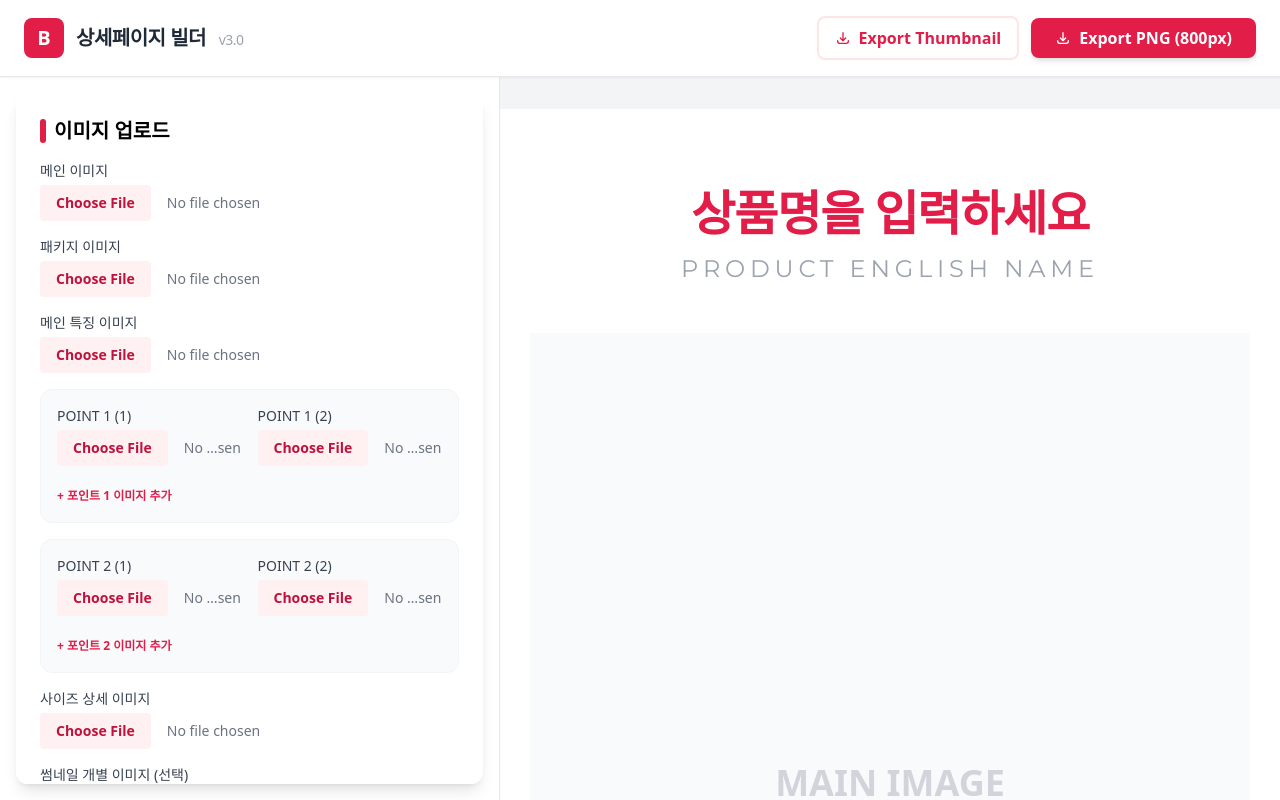
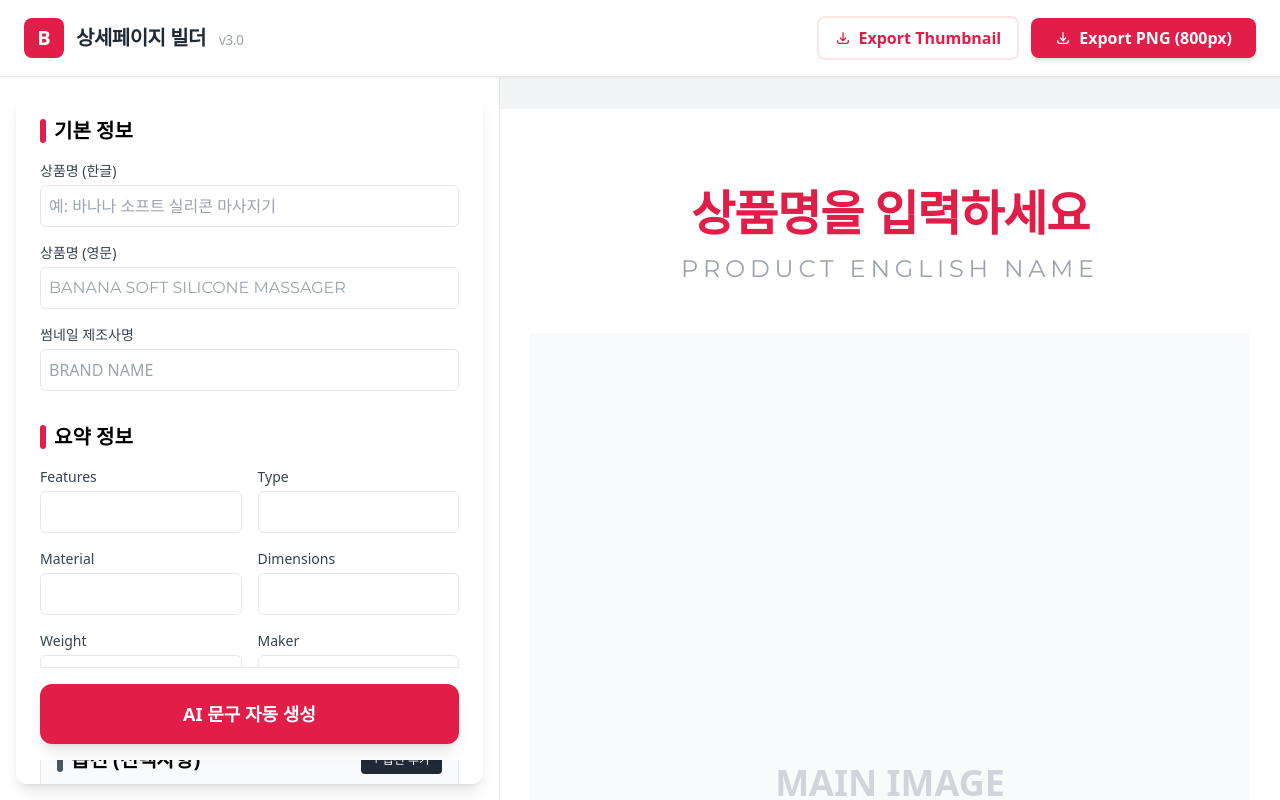
Before and after one commit to papa6229-beep/detail-page-builder, a React (Vite) app: page / in a window 1280 px wide. Built offline with nearby package versions, Linux system fonts and the light colour scheme; a web font is replaced by a local one.

Commit message:
feat: Refactor Editor component for clarity
Improves the `Editor` component by removing commented-out code and redundant imports, and adds clearer naming for state variables related to expanded sections. This enhances code readability and maintainability.

```diff
--- a/components/Editor.tsx
+++ b/components/Editor.tsx
@@ -1,6 +1,4 @@
-// components/Editor.tsx
-
-import React, { useState } from 'react'; // useState 추가
+import React, { useState } from 'react';
 import { ProductData, ImageType, SummaryInfo, OptionItem } from '../types';
 import { COLOR_PRESETS } from '../constants';
 
@@ -12,7 +10,6 @@ interface EditorProps {
 }
 
 const Editor: React.FC<EditorProps> = ({ data, onChange, onGenerateAI, isLoading }) => {
-  // ▼▼▼ [추가] 확장 섹션 열림/닫힘 상태 관리
   const [showP1Ext, setShowP1Ext] = useState(false);
   const [showP2Ext, setShowP2Ext] = useState(false);
 
@@ -40,21 +37,26 @@ const Editor: React.FC<EditorProps> = ({ data, onChange, onGenerateAI, isLoading
     }
   };
 
-  // 옵션 핸들러들 (기존 유지)
   const addOption = () => {
     const newOption: OptionItem = { id: Date.now().toString(), name: '', image: null };
     onChange({ ...data, options: [...data.options, newOption] });
   };
+
   const removeOption = (id: string) => {
     onChange({ ...data, options: data.options.filter(opt => opt.id !== id) });
   };
+
   const updateOptionName = (id: string, name: string) => {
     onChange({ ...data, options: data.options.map(opt => opt.id === id ? { ...opt, name } : opt) });
   };
+
   const updateOptionImage = (id: string, file: File) => {
     const reader = new FileReader();
     reader.onloadend = () => {
-      onChange({ ...data, options: data.options.map(opt => opt.id === id ? { ...opt, image: reader.result as string } : opt) });
+      onChange({
+        ...data,
+        options: data.options.map(opt => opt.id === id ? { ...opt, image: reader.result as string } : opt)
+      });
     };
     reader.readAsDataURL(file);
   };
@@ -76,10 +78,82 @@ const Editor: React.FC<EditorProps> = ({ data, onChange, onGenerateAI, isLoading
 
   return (
     <div className="bg-white rounded-xl shadow-lg p-6 h-full overflow-y-auto space-y-8">
-      {/* 1. 기본 정보 & 2. 요약 정보 & 3. 옵션 정보 (기존 유지) */}
-      {/* ... 리더님 기존 코드와 동일 ... */}
+      {/* 1. 기본 정보 (복구 완료!) */}
+      <section>
+        <h2 className="text-xl font-bold mb-4 flex items-center gap-2">
+          <span className="w-1.5 h-6 bg-rose-600 rounded-full"></span>
+          기본 정보
+        </h2>
+        <div className="grid grid-cols-2 gap-4">
+          <div className="col-span-2">
+            <label className="block text-sm font-medium text-gray-700 mb-1">상품명 (한글)</label>
+            <input type="text" name="productNameKr" value={data.productNameKr} onChange={handleInputChange} className="w-full p-2 border rounded-md focus:ring-2 focus:ring-rose-500 outline-none" placeholder="예: 바나나 소프트 실리콘 마사지기" />
+          </div>
+          <div className="col-span-2">
+            <label className="block text-sm font-medium text-gray-700 mb-1">상품명 (영문)</label>
+            <input type="text" name="productNameEn" value={data.productNameEn} onChange={handleInputChange} className="w-full p-2 border rounded-md focus:ring-2 focus:ring-rose-500 outline-none font-montserrat" placeholder="BANANA SOFT SILICONE MASSAGER" />
+          </div>
+          <div className="col-span-2">
+            <label className="block text-sm font-medium text-gray-700 mb-1">썸네일 제조사명</label>
+            <input type="text" name="brandName" value={data.brandName} onChange={handleInputChange} className="w-full p-2 border rounded-md focus:ring-2 focus:ring-rose-500 outline-none" placeholder="BRAND NAME" />
+          </div>
+        </div>
+      </section>
 
-      {/* 4. 이미지 업로드 섹션 수정 */}
+      {/* 2. 요약 정보 (복구 완료!) */}
+      <section>
+        <h2 className="text-xl font-bold mb-4 flex items-center gap-2">
+          <span className="w-1.5 h-6 bg-rose-600 rounded-full"></span>
+          요약 정보
+        </h2>
+        <div className="grid grid-cols-2 gap-4">
+          {(['features', 'type', 'material', 'dimensions', 'weight', 'maker'] as const).map((key) => (
+            <div key={key}>
+              <label className="block text-sm font-medium text-gray-700 mb-1 capitalize">{key}</label>
+              <input type="text" name={`summary_${key}`} value={data.summaryInfo[key]} onChange={handleInputChange} className="w-full p-2 border rounded-md focus:ring-2 focus:ring-rose-500 outline-none" />
+            </div>
+          ))}
+        </div>
+      </section>
+
+      {/* 3. 옵션 정보 (복구 완료!) */}
+      <section className="bg-gray-50 p-4 rounded-xl border border-gray-200">
+        <div className="flex items-center justify-between mb-4">
+          <h2 className="text-xl font-bold flex items-center gap-2">
+            <span className="w-1.5 h-6 bg-gray-600 rounded-full"></span>
+            옵션 (선택사항)
+          </h2>
+          <button onClick={addOption} className="text-xs bg-gray-800 text-white px-3 py-1.5 rounded hover:bg-black transition-colors">
+            + 옵션 추가
+          </button>
+        </div>
+        {data.options.length === 0 ? (
+           <p className="text-sm text-gray-400 text-center py-4">등록된 옵션이 없습니다.</p>
+        ) : (
+          <div className="space-y-4">
+            {data.options.map((opt, idx) => (
+              <div key={opt.id} className="bg-white p-3 rounded-lg border shadow-sm relative">
+                <button onClick={() => removeOption(opt.id)} className="absolute top-2 right-2 text-gray-400 hover:text-red-500">
+                  <svg className="w-5 h-5" fill="none" stroke="currentColor" viewBox="0 0 24 24"><path strokeLinecap="round" strokeLinejoin="round" strokeWidth="2" d="M6 18L18 6M6 6l12 12" /></svg>
+                </button>
+                <div className="mb-2">
+                  <label className="block text-xs font-bold text-gray-500 mb-1">옵션명 #{idx + 1}</label>
+                  <input type="text" value={opt.name} onChange={(e) => updateOptionName(opt.id, e.target.value)} className="w-full p-2 border rounded text-sm" placeholder="예: 블랙 / 핑크" />
+                </div>
+                <div>
+                   <label className="block text-xs font-bold text-gray-500 mb-1">옵션 이미지</label>
+                   <div className="flex items-center gap-2">
+                     <input type="file" accept="image/*" onChange={(e) => e.target.files?.[0] && updateOptionImage(opt.id, e.target.files[0])} className="text-xs w-full" />
+                     {opt.image && <img src={opt.image} className="w-8 h-8 rounded border object-cover" />}
+                   </div>
+                </div>
+              </div>
+            ))}
+          </div>
+        )}
+      </section>
+
+      {/* 4. 이미지 업로드 (확장 기능 포함) */}
       <section>
         <h2 className="text-xl font-bold mb-4 flex items-center gap-2">
           <span className="w-1.5 h-6 bg-rose-600 rounded-full"></span>
@@ -89,14 +163,13 @@ const Editor: React.FC<EditorProps> = ({ data, onChange, onGenerateAI, isLoading
         <ImageInput label="패키지 이미지" type={ImageType.PACKAGE} />
         <ImageInput label="메인 특징 이미지" type={ImageType.FEATURE} />
 
-        {/* POINT 1 확장형 이미지 UI */}
         <div className="p-4 bg-gray-50 rounded-xl mb-4 border border-gray-100">
           <div className="grid grid-cols-2 gap-4">
             <ImageInput label="POINT 1 (1)" type={ImageType.POINT1_1} />
             <ImageInput label="POINT 1 (2)" type={ImageType.POINT1_2} />
           </div>
           {!showP1Ext ? (
-            <button onClick={() => setShowP1Ext(true)} className="text-xs text-rose-600 font-bold hover:underline">+ 포인트 1 이미지 추가</button>
+            <button onClick={() => setShowP1Ext(true)} className="text-xs text-rose-600 font-bold hover:underline">+ 포인트 1 이미지/설명 추가</button>
           ) : (
             <div className="mt-2 pt-4 border-t border-dashed border-gray-200">
               <ImageInput label="POINT 1 (3) - 선택" type={ImageType.POINT1_3} />
@@ -105,14 +178,13 @@ const Editor: React.FC<EditorProps> = ({ data, onChange, onGenerateAI, isLoading
           )}
         </div>
 
-        {/* POINT 2 확장형 이미지 UI */}
         <div className="p-4 bg-gray-50 rounded-xl mb-4 border border-gray-100">
           <div className="grid grid-cols-2 gap-4">
             <ImageInput label="POINT 2 (1)" type={ImageType.POINT2_1} />
             <ImageInput label="POINT 2 (2)" type={ImageType.POINT2_2} />
           </div>
           {!showP2Ext ? (
-            <button onClick={() => setShowP2Ext(true)} className="text-xs text-rose-600 font-bold hover:underline">+ 포인트 2 이미지 추가</button>
+            <button onClick={() => setShowP2Ext(true)} className="text-xs text-rose-600 font-bold hover:underline">+ 포인트 2 이미지/설명 추가</button>
           ) : (
             <div className="mt-2 pt-4 border-t border-dashed border-gray-200">
               <ImageInput label="POINT 2 (3) - 선택" type={ImageType.POINT2_3} />
@@ -125,9 +197,28 @@ const Editor: React.FC<EditorProps> = ({ data, onChange, onGenerateAI, isLoading
         <ImageInput label="썸네일 개별 이미지 (선택)" type={ImageType.THUMBNAIL} />
       </section>
 
-      {/* 5. 컬러 테마 & AI 문구 자동 생성 (기존 유지) */}
+      {/* 5. 컬러 테마 */}
+      <section>
+        <h2 className="text-xl font-bold mb-4 flex items-center gap-2">
+          <span className="w-1.5 h-6 bg-rose-600 rounded-full"></span>
+          컬러 테마
+        </h2>
+        <div className="flex flex-wrap gap-2">
+          {COLOR_PRESETS.map((p) => (
+            <button key={p.value} onClick={() => onChange({ ...data, themeColor: p.value })} className={`w-8 h-8 rounded-full border-2 transition-all ${data.themeColor === p.value ? 'border-gray-900 scale-110' : 'border-transparent'}`} style={{ backgroundColor: p.value }} title={p.label} />
+          ))}
+          <input type="color" value={data.themeColor} onChange={(e) => onChange({ ...data, themeColor: e.target.value })} className="w-8 h-8 rounded-full cursor-pointer bg-transparent border-none" />
+        </div>
+      </section>
 
-      {/* 6. AI 텍스트 수정 섹션 수정 */}
+      {/* 6. AI 문구 자동 생성 버튼 */}
+      <section className="sticky bottom-0 bg-white py-4 border-t z-10">
+        <button onClick={onGenerateAI} disabled={isLoading} className={`w-full py-4 rounded-xl font-bold text-lg shadow-lg transition-all ${isLoading ? 'bg-gray-400 cursor-not-allowed' : 'bg-rose-600 hover:bg-rose-700 text-white active:scale-95'}`}>
+          {isLoading ? 'AI 카피 생성 중...' : 'AI 문구 자동 생성'}
+        </button>
+      </section>
+
+      {/* 7. AI 텍스트 수정 (확장 포함) */}
       <section className="pb-10">
          <h2 className="text-xl font-bold mb-4 flex items-center gap-2">
           <span className="w-1.5 h-6 bg-rose-600 rounded-full"></span>
@@ -138,25 +229,27 @@ const Editor: React.FC<EditorProps> = ({ data, onChange, onGenerateAI, isLoading
             <label className="block text-sm font-medium text-gray-700 mb-1">핵심 특징 3줄</label>
             <textarea name="aiSummary" value={data.aiSummary} onChange={handleInputChange} rows={3} className="w-full p-2 border rounded-md text-sm" />
           </div>
+          <div>
+            <label className="block text-sm font-medium text-gray-700 mb-1">메인 특징 설명</label>
+            <textarea name="aiFeatureDesc" value={data.aiFeatureDesc} onChange={handleInputChange} rows={3} className="w-full p-2 border rounded-md text-sm" />
+          </div>
 
-          {/* POINT 1 텍스트 확장 */}
           <div className="space-y-2">
             <label className="block text-sm font-medium text-gray-700">POINT 1 설명</label>
             <textarea name="aiPoint1Desc" value={data.aiPoint1Desc} onChange={handleInputChange} rows={3} className="w-full p-2 border rounded-md text-sm" />
             {showP1Ext && (
-              <div className="space-y-2 animate-fadeIn">
+              <div className="space-y-2">
                 <textarea name="aiPoint1Desc2" value={data.aiPoint1Desc2 || ''} onChange={handleInputChange} rows={2} className="w-full p-2 border border-rose-100 rounded-md text-sm bg-rose-50/30" placeholder="추가 설명 2 (이미지 2 다음에 위치)" />
                 <textarea name="aiPoint1Desc3" value={data.aiPoint1Desc3 || ''} onChange={handleInputChange} rows={2} className="w-full p-2 border border-rose-100 rounded-md text-sm bg-rose-50/30" placeholder="추가 설명 3 (이미지 3 다음에 위치)" />
               </div>
             )}
           </div>
 
-          {/* POINT 2 텍스트 확장 */}
           <div className="space-y-2">
             <label className="block text-sm font-medium text-gray-700">POINT 2 설명</label>
             <textarea name="aiPoint2Desc" value={data.aiPoint2Desc} onChange={handleInputChange} rows={3} className="w-full p-2 border rounded-md text-sm" />
             {showP2Ext && (
-              <div className="space-y-2 animate-fadeIn">
+              <div className="space-y-2">
                 <textarea name="aiPoint2Desc2" value={data.aiPoint2Desc2 || ''} onChange={handleInputChange} rows={2} className="w-full p-2 border border-rose-100 rounded-md text-sm bg-rose-50/30" placeholder="추가 설명 2" />
                 <textarea name="aiPoint2Desc3" value={data.aiPoint2Desc3 || ''} onChange={handleInputChange} rows={2} className="w-full p-2 border border-rose-100 rounded-md text-sm bg-rose-50/30" placeholder="추가 설명 3" />
               </div>
```
